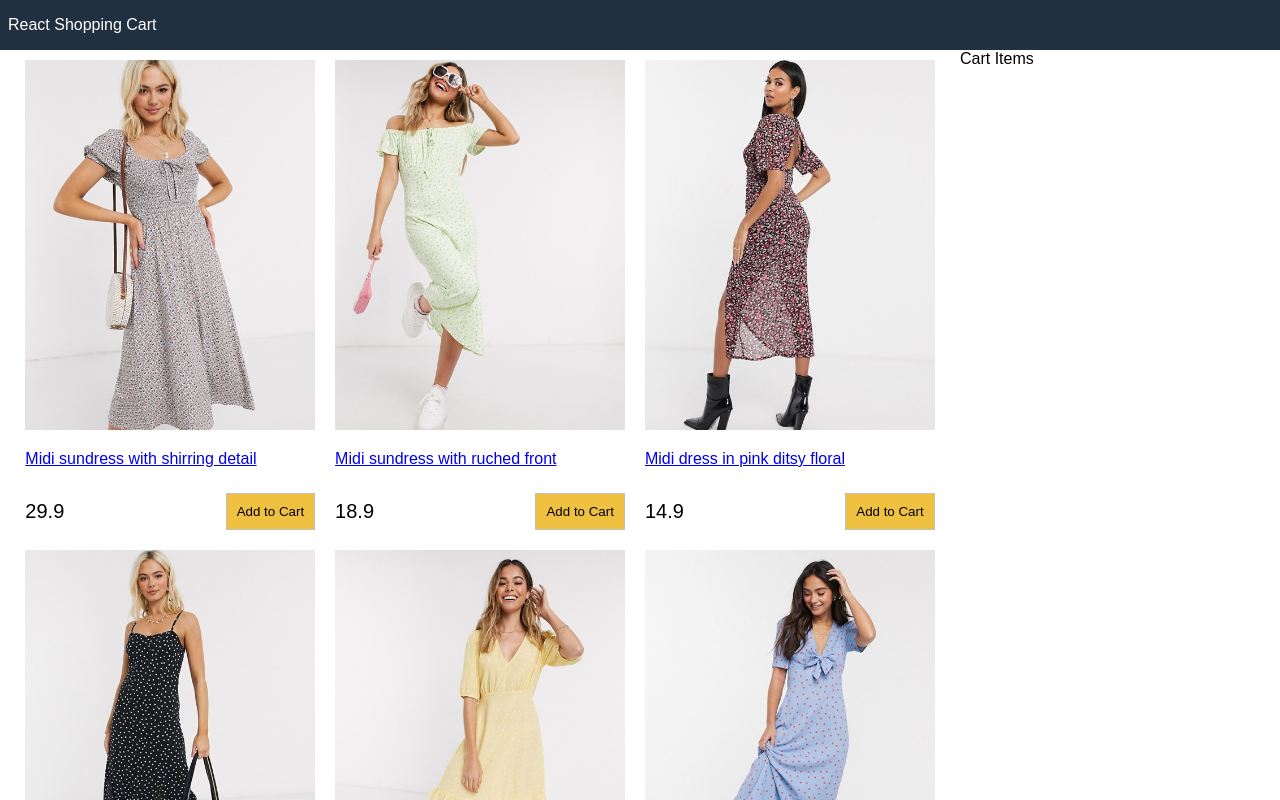
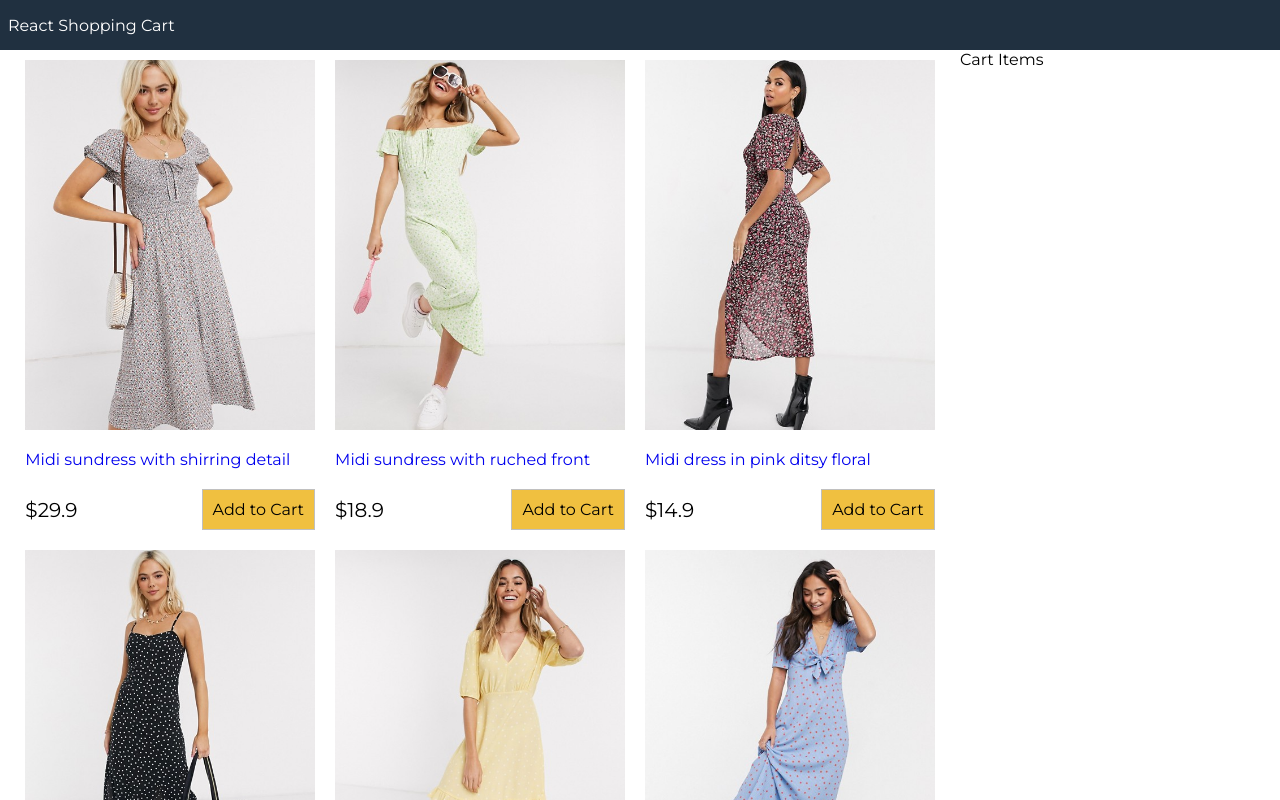
Before and after one commit to pawank121/react-shopping-cart, a React (Create React App) app: page / in a window 1280 px wide. Shown: the top 800 px of the page. Built offline with nearby package versions, Linux system fonts and the light colour scheme.

Commit message:
create product component

```diff
--- a/src/components/Products.js
+++ b/src/components/Products.js
@@ -1,4 +1,5 @@
 import React, { Component } from "react";
+import formatCurrency from "../utils";
 
 export default class Products extends Component {
     render() {
@@ -13,7 +14,7 @@ export default class Products extends Component {
                                     <p>{product.title}</p>
                                 </a>
                                 <div className="product-price">
-                                    <div>{product.price}</div>
+                                    <div>{formatCurrency(product.price)}</div>
                                     <button className="button primary">Add to Cart</button>
                                 </div>
                             </div>
--- a/src/index.css
+++ b/src/index.css
@@ -1,3 +1,5 @@
+@import url("https://fonts.googleapis.com/css2?family=Montserrat&display=swap");
+
 html {
     font-size: 62.5%;
     box-sizing: border-box;
@@ -12,9 +14,10 @@ body,
 body,
 input,
 select,
+button,
 textarea {
     font-size: 1.6rem;
-    font-family: Arial, Helvetica, sans-serif;
+    font-family: Montserrat, Arial, Helvetica, sans-serif;
 }
 
 .grid-container {
@@ -27,6 +30,10 @@ textarea {
 
 a:hover {
     color: #ff8000;
+}
+
+a {
+    text-decoration: none;
 }
 
 header {
@@ -120,7 +127,7 @@ footer {
 }
 
 .button:hover {
-    border: 0.1rem solid #808080 solid;
+    border: 0.1rem #808080 solid;
 }
 
 .button.primary {
--- /dev/null
+++ b/src/utils.js
@@ -0,0 +1,3 @@
+export default function formatCurrency(num) {
+    return "$" + Number(num.toFixed(1)).toLocaleString() + " ";
+}
```
